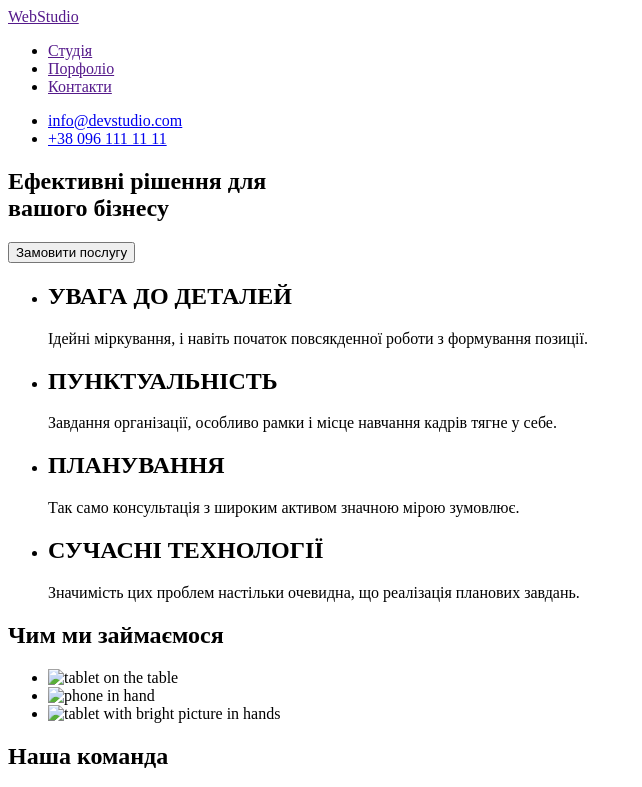
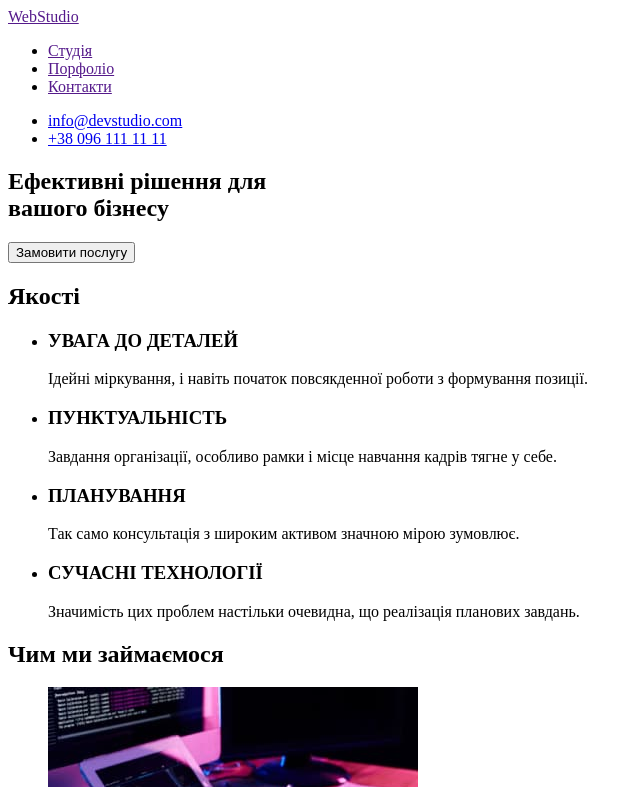
Before and after one commit to PokoenkoS/goit-markup-hw-01, a plain HTML site: page index.html in a window 1280 px wide. Shown: the top 787 px of the page, without its empty margins (0-642 px from the left). Drawn offline with Linux system fonts and the light colour scheme.

Commit message:
Додає футер
Виправила заголовки, змінила назву файлу

```diff
--- a/index.html
+++ b/index.html
@@ -4,7 +4,7 @@
     <meta charset="UTF-8">
     <meta http-equiv="X-UA-Compatible" content="IE=edge">
     <meta name="viewport" content="width=device-width, initial-scale=1.0">
-    <title>Document</title>
+    <title>Студія</title>
 </head>
 <body>
     <!-- Шапка-->
@@ -23,39 +23,43 @@
             </ul>
     </header>
     <main>
-    <!-- Секція 1-->
+    <!-- Секція HERO-->
             <section>
                 <h1>Ефективні рішення для <br/>вашого бізнесу</h1>
                 <button type="button">Замовити послугу</button>
             </section>
-    <!-- Секція 2-->
+    <!-- Секція Якості-->
             <section>
+                <h2>Якості</h2>
         <ul>
             <li>
-                <h2>УВАГА ДО ДЕТАЛЕЙ</h2>
+                <h3>УВАГА ДО ДЕТАЛЕЙ</h3>
                 <p>Ідейні міркування, і навіть початок повсякденної роботи з формування позиції.</p>
             </li>
             <li>
-                <h2>ПУНКТУАЛЬНІСТЬ</h2>
+                <h3>ПУНКТУАЛЬНІСТЬ</h3>
                 <p>Завдання організації, особливо рамки і місце навчання кадрів тягне у себе.</p>
             </li>
             <li>
-                <h2>ПЛАНУВАННЯ</h2>
+                <h3>ПЛАНУВАННЯ</h3>
                 <p>Так само консультація з широким активом значною мірою зумовлює.</p>
             </li>
             <li>
-                <h2>СУЧАСНІ ТЕХНОЛОГІЇ</h2>
+                <h3>СУЧАСНІ ТЕХНОЛОГІЇ</h3>
                 <p>Значимість цих проблем настільки очевидна, що реалізація планових завдань.</p>
             </li>
         </ul>
-        <h2>Чим ми займаємося</h2>
+     <!--Секція чим займаємося-->
+            <section>
+           <h2>Чим ми займаємося</h2>
         <ul>
-            <li> <img src="images/box1.png" alt="tablet on the table" width="370"> </li>
-            <li> <img src="images/box2.png" alt="phone in hand" width="370"></li>
-            <li> <img src="images/box3.png" alt="tablet with bright picture in hands" width="370"></li>
+            <li> <img src="images/box1.jpg" alt="tablet on the table" width="370"> </li>
+            <li> <img src="images/box2.jpg" alt="phone in hand" width="370"></li>
+            <li> <img src="images/box3.jpg" alt="tablet with bright picture in hands" width="370"></li>
         </ul>
+    </section>
             </section>
-            <!-- Секція 3-->
+    <!-- Секція Команда-->
             <section>
                 <h2>Наша команда</h2>
                 <ul>
@@ -80,7 +84,10 @@
     </main>
     <!--підвал-->
     <footer>
-
+        <a href="">WebStudio</a>
+        <address>м. Київ, пр-т Лесі Українки, 26</address>
+        <p><a href="mailto:info@devstudio.com">info@devstudio.com</a></p>
+        <p><a href="tel:+380961111111">+38 096 111 11 11</a></p>
     </footer>
 
 
```
